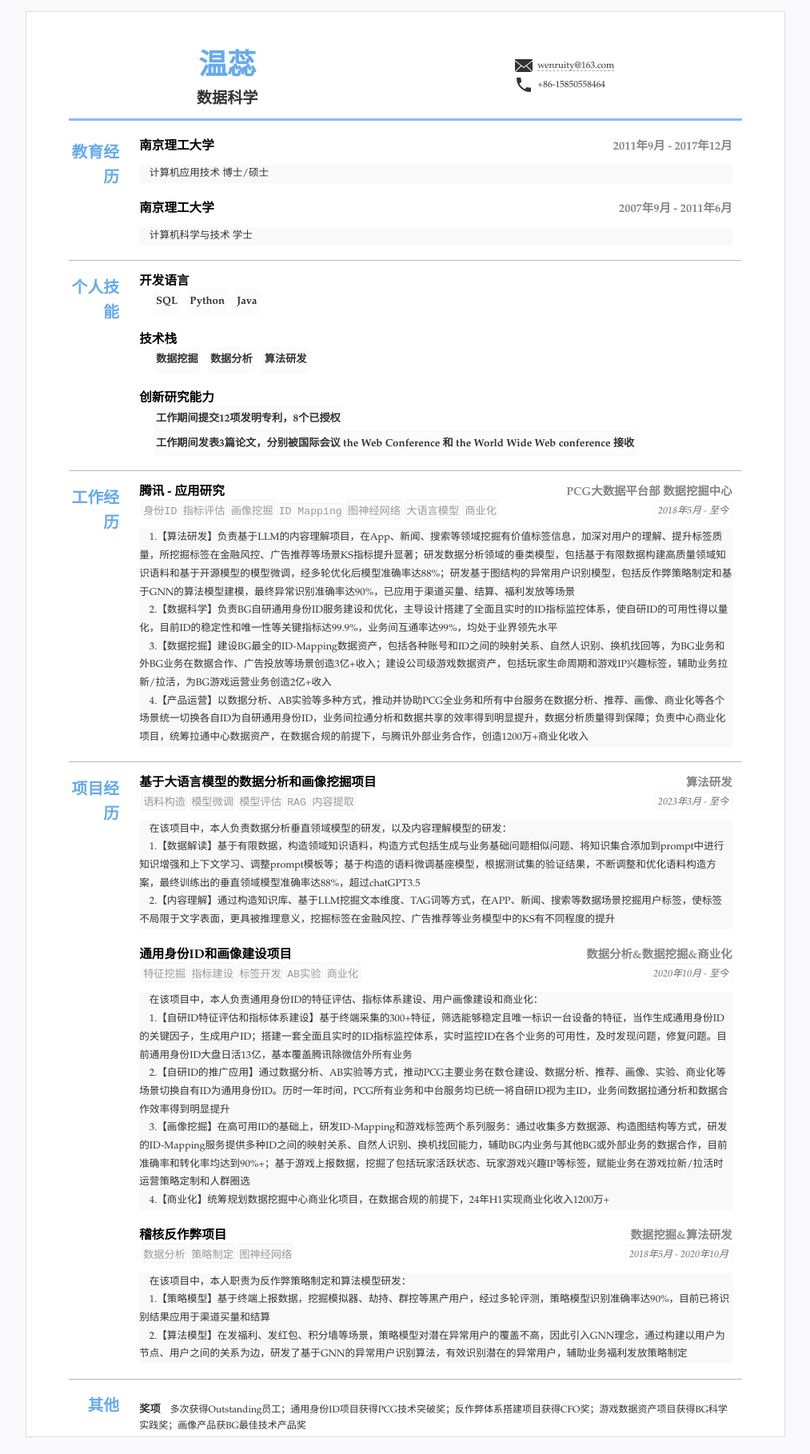
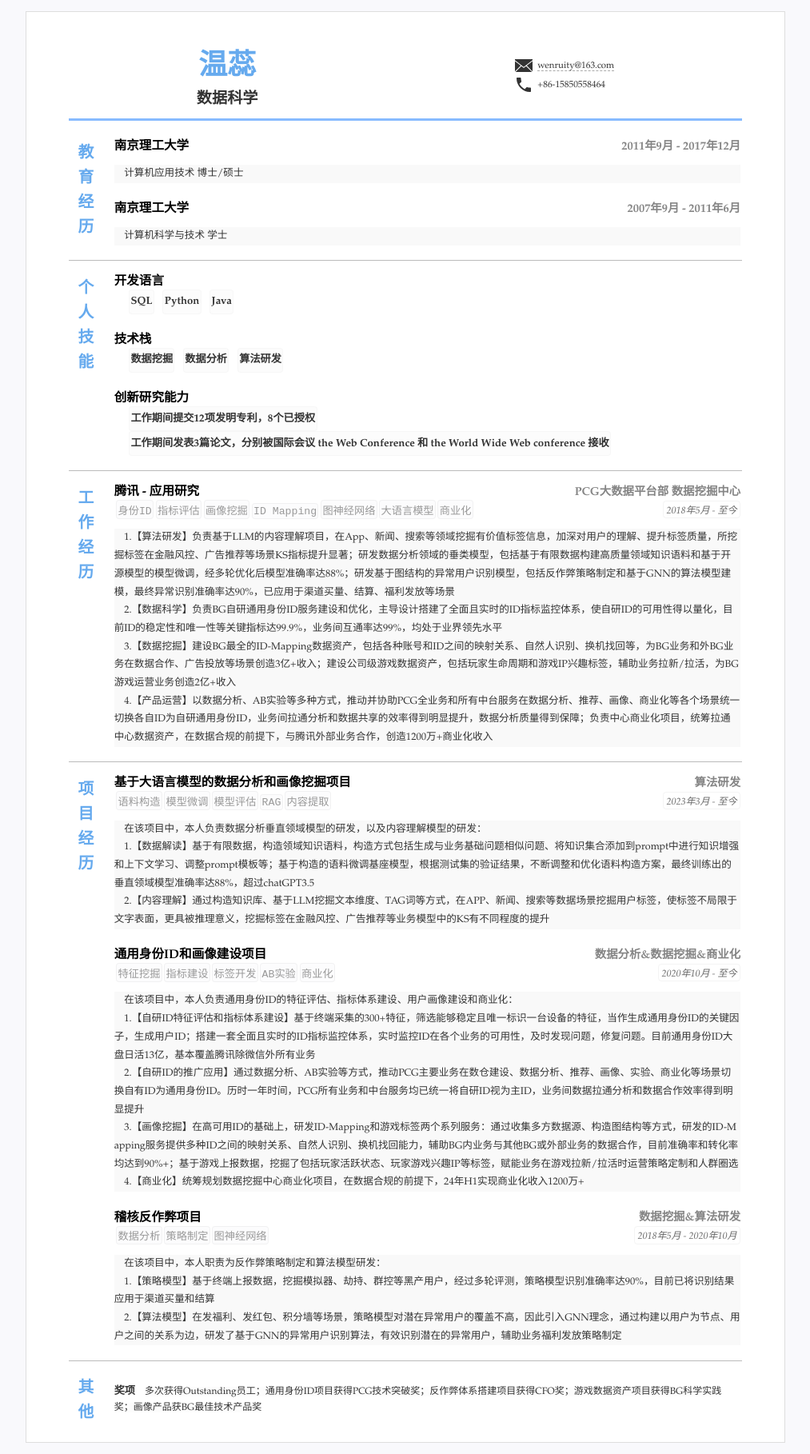
Before and after one commit to wenruity/resume1, a Jekyll site: the page built from index.html, in a window 1280 px wide. Shown: the whole page at 80% size, without its empty margins (133-1146 px from the left). Built offline with Jekyll 4.4.1, drawn with Linux system fonts in a browser that asks for light colours.

Commit message:
Update _config.yml

```diff
--- a/_config.yml
+++ b/_config.yml
@@ -3,7 +3,7 @@ title: 简历模板
 querytime: true  #在头像,js和css等后加上时间戳防止缓存,false关闭
 manifest: '' # html5离线缓存配置文件名,默认关闭
 #打印样式设置
-subject-width: 10% #左边栏宽度
+subject-width: 5% #左边栏宽度
 print:
   # 打印样式模板,
   # 空不设置打印样式，模板变量无效
@@ -22,7 +22,7 @@ print:
   section:
     margin: '3px auto 0' #边距
     padding: '3px 0' #内部偏移
-    width: '92%' #内容宽度 basic无效
+    width: '90%' #内容宽度 basic无效
   # content每一条边距设置
   block-margin: 4px 0
   #打印版页脚设置
```
